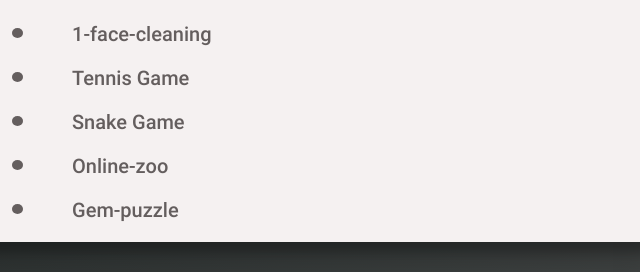
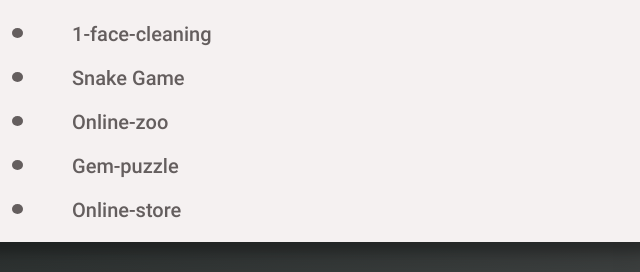
Before and after one commit to ZhEkA717/resume, a plain HTML site: page index.html in a window 1280 px wide. Shown: the part 1318-1590 px from the top of the page, 559-1199 px from the left. Drawn offline with Linux system fonts and the light colour scheme.

Commit message:
feat: add new project

```diff
--- a/index.html
+++ b/index.html
@@ -216,9 +216,6 @@
                                 <a target="_blank" href="https://zheka717.github.io/1-face-cleaning/">1-face-cleaning</a>
                             </li>
                             <li class="works__item">
-                                <a target="_blank" href="https://zheka717.github.io/TennisDom/">Tennis Game</a>
-                            </li>
-                            <li class="works__item">
                                 <a target="_blank" href="https://zheka717.github.io/SnakeGame/">Snake Game</a>
                             </li>
                             <li class="works__item">
@@ -226,6 +223,9 @@
                             </li>
                             <li class="works__item">
                                 <a target="_blank" href="https://rolling-scopes-school.github.io/zheka717-JSFE2022Q3/gem-puzzle/">Gem-puzzle</a>
+                            </li>
+                            <li class="works__item">
+                                <a target="_blank" href="https://online-store-evgenii.netlify.app/">Online-store</a>
                             </li>
                         </ul>
                     </div>
```
